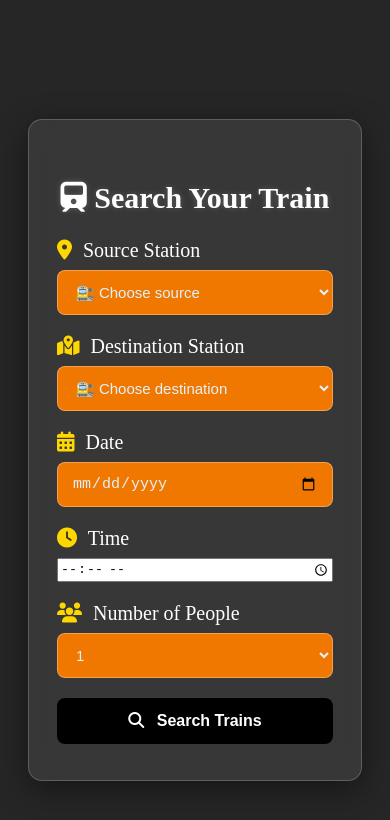
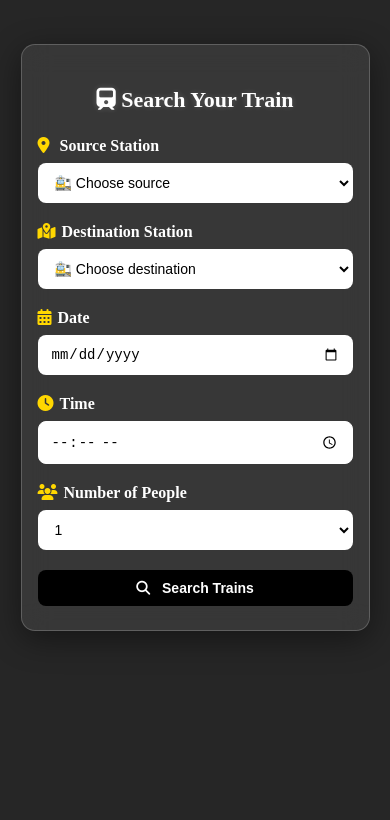
Before and after one commit to YashPrime-02/IRCTC-IMPROVISED-CLONE, an Angular app in the folder train-ticket-frontend/: page /train-search in a window 390 px wide. Shown: the top 820 px of the page. Built offline with nearby package versions, Linux system fonts and the light colour scheme; sample sign-in values are in the browser's storage.

Commit message:
Made Train search mobile responsive

```diff
--- a/train-ticket-frontend/src/app/train-search/train-search/train-search.component.css
+++ b/train-ticket-frontend/src/app/train-search/train-search/train-search.component.css
@@ -6,23 +6,29 @@
   --border: rgba(255, 255, 255, 0.2);
 }
 
-body, html {
+/* Global Reset */
+body,
+html {
   margin: 0;
   padding: 0;
   font-family: 'Segoe UI', sans-serif;
   font-size: 16px;
   line-height: 1.6;
-  background: linear-gradient(135deg, #001f3f, #0074D9);
+  background: linear-gradient(135deg, #0f2027, #203a43, #2c5364);
+  background-size: 400% 400%;
+  animation: bgShift 20s ease infinite;
   height: 100%;
   overflow-x: hidden;
 }
 
+/* Main Page Container */
 .page-container {
   display: flex;
   align-items: center;
   justify-content: center;
-  min-height: 100vh;
+  min-height: 100%;
   padding: 20px;
+  gap: 10px;
 }
 
 /* Card Container */
@@ -33,7 +39,7 @@ body, html {
   backdrop-filter: var(--blur);
   -webkit-backdrop-filter: var(--blur);
   box-shadow: 0 8px 32px rgba(0, 0, 0, 0.25);
-  color:rgba(255, 255, 255, 0.2);
+  color: rgba(255, 255, 255, 0.9);
 }
 
 /* Form Box */
@@ -47,13 +53,13 @@ body, html {
 
 .form-box h2 {
   text-align: center;
-  color:white;
+  color: white;
   font-size: 30px;
   margin-bottom: 24px;
   text-shadow: 0 0 6px rgba(255, 255, 255, 0.2);
 }
 
-/* Input & Select Styles */
+/* Input & Select Fields */
 .form-group {
   margin-bottom: 20px;
   display: flex;
@@ -73,26 +79,29 @@ body, html {
 }
 
 input[type="date"],
+input[type="time"],
 select {
   padding: 12px 14px;
   border-radius: 8px;
   border: 1px solid white;
   font-size: 15px;
-  background-color: rgba(255, 255, 255, 0.1);
-  color:black;
+  /* background-color: rgba(255, 255, 255, 0.1); */
+  color: black;
   outline: none;
   transition: all 0.3s ease;
 }
 
 input[type="date"]:focus,
+input[type="time"]:focus,
 select:focus {
   border-color: var(--accent);
-  background-color: rgba(255, 255, 255, 0.2);
+  /* background-color: rgba(255, 255, 255, 0.2); */
   box-shadow: 0 0 10px rgba(0, 120, 212, 0.4);
 }
 
-/* Button */
-button {
+/* Buttons */
+button,
+.book-btn {
   background: black;
   border: none;
   width: 100%;
@@ -105,7 +114,8 @@ button {
   transition: background 0.3s ease;
 }
 
-button i {
+button i,
+.book-btn i {
   margin-right: 8px;
 }
 
@@ -113,12 +123,27 @@ button:hover {
   background: red;
 }
 
-/* Train Modal */
+.book-btn {
+  background: #ff6a00;
+  width: auto;
+  padding: 10px 18px;
+  display: inline-flex;
+  align-items: center;
+}
+
+.book-btn:hover {
+  background: #ff4500;
+}
+
+/* Train Modal Overlay */
 .train-modal {
   position: fixed;
-  inset: 0;
-  background: rgba(0, 0, 0, 0.6);
-  backdrop-filter: blur(10px);
+  top: 0;
+  left: 0;
+  height: 100vh;
+  width: 100vw;
+  background: rgba(0, 0, 0, 0.85);
+  backdrop-filter: blur(5px);
   display: flex;
   align-items: center;
   justify-content: center;
@@ -126,33 +151,48 @@ button:hover {
   animation: fadeIn 0.4s ease-in-out;
 }
 
+/* Modal Content */
 .modal-content {
+  background: rgba(255, 255, 255, 0.08);
+  backdrop-filter: blur(14px);
+  -webkit-backdrop-filter: blur(14px);
+  border: 1px solid rgba(255, 255, 255, 0.2);
+  box-shadow: 0 8px 32px rgba(0, 0, 0, 0.45);
+  color: #f8f8f8;
+  font-size: 18px;
+
+  width: 90%;
   max-width: 900px;
-  width: 90%;
   max-height: 90vh;
   overflow-y: auto;
   padding: 32px;
   border-radius: 14px;
-  color: #fff;
+  position: relative;
+  z-index: 1001;
   animation: fadeSlideUp 0.5s ease;
 }
 
+/* Close Button */
 .close-btn {
   position: absolute;
   top: 16px;
   right: 20px;
-
   color: #fff;
   border: none;
   border-radius: 50%;
   font-size: 18px;
   width: 36px;
   height: 36px;
+  background: rgba(255, 255, 255, 0.2);
   cursor: pointer;
   transition: background 0.3s;
 }
 
-/* Train Card Grid */
+.close-btn:hover {
+  background: rgba(255, 255, 255, 0.4);
+}
+
+/* Train Cards */
 .train-card-container {
   display: flex;
   flex-wrap: wrap;
@@ -168,6 +208,30 @@ button:hover {
   border-radius: 10px;
   box-shadow: 0 4px 12px rgba(255, 255, 255, 0.05);
   animation: fadeIn 0.5s ease-in;
+  margin-top: 2%;
+}
+
+/* Default Update */
+.train-card {
+  background: rgb(14 14 14 / 73%);
+}
+
+/* 💻 Tablets (≤1024px) */
+@media screen and (max-width: 1024px) {
+  .train-card {
+    flex: 1 1 calc(50% - 16px);
+    min-width: unset;
+  }
+}
+
+/* 📱 Mobile (≤768px) */
+@media screen and (max-width: 768px) {
+  .train-card {
+    flex: 1 1 100%;
+    width: 100%;
+    min-width: unset;
+    padding: 14px;
+  }
 }
 
 /* No Results */
@@ -182,9 +246,19 @@ button:hover {
   animation: fadeSlideUp 0.6s ease-in-out;
 }
 
-/* Progress Bar */
+/* Loading Bar */
+.loading-container {
+  margin-top: 20px;
+  text-align: center;
+}
+
+.loader-icon {
+  font-size: 24px;
+  color: white;
+}
+
 .progress-bar {
-  margin-top: 16px;
+  margin-top: 12px;
   width: 100%;
   height: 6px;
   background: rgba(255, 255, 255, 0.1);
@@ -200,18 +274,13 @@ button:hover {
   animation: progressLoad 2s linear infinite;
 }
 
-@keyframes progressLoad {
-  0% { width: 0%; }
-  50% { width: 60%; }
-  100% { width: 100%; }
-}
-
 /* Animations */
 @keyframes fadeSlideUp {
   from {
     opacity: 0;
     transform: translateY(18px);
   }
+
   to {
     opacity: 1;
     transform: translateY(0);
@@ -222,95 +291,192 @@ button:hover {
   from {
     opacity: 0;
   }
+
   to {
     opacity: 1;
   }
 }
-/* 🌌 DARK GRADIENT BACKGROUND WITH ANIMATION */
-html, body {
-  background: linear-gradient(135deg, #0f2027, #203a43, #2c5364) !important;
-  background-size: 400% 400% !important;
-  animation: bgShift 20s ease infinite !important;
+
+@keyframes progressLoad {
+  0% {
+    width: 0%;
+  }
+
+  50% {
+    width: 60%;
+  }
+
+  100% {
+    width: 100%;
+  }
 }
 
 @keyframes bgShift {
-  0% { background-position: 0% 50%; }
-  50% { background-position: 100% 50%; }
-  100% { background-position: 0% 50%; }
+  0% {
+    background-position: 0% 50%;
   }
 
-/* 🔳 GLASS EFFECT FOR FORM & MODAL  FOR BOX COLORS*/
-.form-box,
+  50% {
+    background-position: 100% 50%;
+  }
+
+  100% {
+    background-position: 0% 50%;
+  }
+}
+
+/* 🔺 Minimal Cross Button */
+
+
+.close-cross-btn {
+  position: absolute;
+  top: 14px;
+  right: 20px;
+  background: none;
+  border: none;
+  font-size: 28px;
+  color: white;
+  cursor: pointer;
+  z-index: 1001;
+  line-height: 1;
+  padding: 0;
+}
+
+.close-cross-btn:hover {
+  color: #ff4d4d;
+}
+
+
+/* 🌐 Tablet (≤ 1024px) */
+@media screen and (max-width: 1024px) {
+  .form-box {
+    padding: 28px 20px;
+    max-width: 90%;
+  }
+
   .modal-content {
-  background: rgba(255, 255, 255, 0.08) !important;
-  backdrop-filter: blur(14px) !important;
-  -webkit-backdrop-filter: blur(14px) !important;
-  border: 1px solid rgba(255, 255, 255, 0.2) !important;
-  box-shadow: 0 8px 32px rgba(0, 0, 0, 0.45) !important;
-  color: #f8f8f8 !important;
+    max-width: 90%;
+    padding: 24px;
+  }
+
+  .train-card {
+    flex: 1 1 calc(50% - 16px);
+  }
+
+  .form-box h2 {
+    font-size: 26px;
+  }
+
+  .form-group label {
     font-size: 18px;
   }
 
-/* ✏️ INPUT FIELDS - BRIGHT & CLEAN */
-.form-box select,
-.form-box input[type="date"] {
-  background:rgb(240 120 1) !important;
+  button,
+  .book-btn {
     font-size: 15px;
-  border: 1px solid rgba(255, 255, 255, 0.3) !important;
+    padding: 12px;
   }
 
-/* 🟤 MODAL BACKDROP */
+  .close-cross-btn {
+    font-size: 26px;
+    top: 12px;
+    right: 16px;
+  }
+}
+
+/* 📱 Mobile (≤ 768px) */
+@media screen and (max-width: 768px) {
+  .page-container {
+    flex-direction: column;
+    padding: 16px 12px;
+  }
+
+  .form-box {
+    padding: 24px 16px;
+    max-width: 90%;
+    margin-top: 20px;
+    z-index: 1;
+  }
+
+  .modal-content {
+    width: 94%;
+    max-height: 90vh;
+    padding: 20px 16px;
+    margin: auto;
+    position: fixed;
+    top: 50%;
+    left: 50%;
+    transform: translate(-50%, -50%) !important;
+    z-index: 999;
+  }
+
   .train-modal {
-  background: rgba(0, 0, 0, 0.85) !important;
-  backdrop-filter: blur(5px) !important;
+    display: flex;
+    align-items: center;
+    justify-content: center;
+    padding: 0 10px;
+    z-index: 998;
   }
-.train-card {
-  cursor: pointer;
-  transition: transform 0.2s ease, background 0.2s ease;
-}
-.train-card:hover {
-  transform: scale(1.02);
-  background: rgba(255, 255, 255, 0.2);
-}
-.train-cards-container {
-  display: flex;
+
+  .train-card-container {
     flex-direction: column;
-  gap: 20px;
-  padding: 20px;
+    align-items: stretch;
+    gap: 14px;
   }
 
   .train-card {
-  background-color: #ffffff;
-  border-radius: 12px;
-  padding: 20px;
-  box-shadow: 0 0 12px rgba(0, 0, 0, 0.1);
+    flex: 1 1 100%;
+    width: 91%;
+    margin-top: 4%;
   }
 
-.train-card h3 {
-  margin-bottom: 10px;
-  font-size: 20px;
-  color: #333;
+  .form-box h2 {
+    font-size: 22px;
   }
 
-.train-card p {
-  margin: 6px 0;
-  color: #555;
+  .form-group label {
+    font-size: 16px;
+  }
+
+  input[type="date"],
+  input[type="time"],
+  select {
     font-size: 14px;
+    padding: 10px 12px;
+  }
+
+  button,
+  .book-btn {
+    font-size: 14px;
+    padding: 10px 14px;
   }
 
   .book-btn {
-  margin-top: 15px;
-  background-color: #007bff;
-  color: white;
-  border: none;
-  padding: 10px 16px;
-  border-radius: 6px;
-  font-weight: 600;
-  cursor: pointer;
-  width: 100%;
-  transition: background 0.3s ease;
+    padding: 8px 12px;
+    font-size: 13px;
   }
 
-.book-btn:hover {
-  background-color: #0056b3;
+  .close-cross-btn {
+    top: 3px;
+    right: 0px;
+    font-size: 24px;
   }
+
+  .no-results {
+    font-size: 14px;
+    padding: 12px 16px;
+  }
+
+  .loader-icon {
+    font-size: 20px;
+  }
+
+  .progress-bar {
+    height: 5px;
+  }
+
+  .modal-content::-webkit-scrollbar {
+    width: 0;
+    /* Hide scrollbar */
+  }
+}
--- a/train-ticket-frontend/src/app/train-search/train-search/train-search.component.html
+++ b/train-ticket-frontend/src/app/train-search/train-search/train-search.component.html
@@ -4,7 +4,7 @@
 
     <!-- Input Fields -->
     <div class="form-group">
-      <label for="source"><i class="fas fa-map-marker-alt"></i> Source Station</label>
+      <label for="source"><i class="fas fa-map-marker-alt"></i><strong> Source Station</strong></label>
       <select id="source" #sourceRef>
         <option value="">🚉 Choose source</option>
         <option *ngFor="let s of stations" [value]="s.stationCode">
@@ -14,7 +14,7 @@
     </div>
 
     <div class="form-group">
-      <label for="destination"><i class="fas fa-map-marked-alt"></i> Destination Station</label>
+      <label for="destination"><i class="fas fa-map-marked-alt"></i><strong>Destination Station</strong></label>
       <select id="destination" #destinationRef>
         <option value="">🚉 Choose destination</option>
         <option *ngFor="let s of stations" [value]="s.stationCode">
@@ -24,17 +24,17 @@
     </div>
 
     <div class="form-group">
-      <label for="journeyDate"><i class="fas fa-calendar-alt"></i> Date</label>
+      <label for="journeyDate"><i class="fas fa-calendar-alt"></i> <strong>Date</strong></label>
       <input type="date" id="journeyDate" [(ngModel)]="selectedDate" />
     </div>
 
     <div class="form-group">
-      <label for="journeyTime"><i class="fas fa-clock"></i> Time</label>
+      <label for="journeyTime"><i class="fas fa-clock"></i> <strong>Time</strong></label>
       <input type="time" id="journeyTime" [(ngModel)]="selectedTime" />
     </div>
 
     <div class="form-group">
-      <label for="numPeople"><i class="fas fa-users"></i> Number of People</label>
+      <label for="numPeople"><i class="fas fa-users"></i> <strong>Number of People</strong></label>
       <select id="numPeople" [(ngModel)]="numberOfPeople">
         <option *ngFor="let n of peopleOptions" [value]="n">{{ n }}</option>
       </select>
@@ -54,6 +54,9 @@
 
   <!-- Results Modal -->
   <div class="modal-content" *ngIf="showModal && trains.length > 0">
+    <!-- Cross Button -->
+    <button class="close-cross-btn" (click)="closeModal()">×</button>
+
     <div class="train-cards-container">
       <div class="train-card" *ngFor="let train of trains">
         <h3><i class="fas fa-train"></i> {{ train.trainName }}</h3>
@@ -62,7 +65,7 @@
         <p><i class="fas fa-calendar-day"></i> Date: {{ selectedDate || 'N/A' }}</p>
 
         <button class="book-btn" (click)="bookTrain(train)">
-          <i class="fas fa-ticket-alt"></i> Book
+          <i class="fas fa-ticket-alt"></i> Proceed to Book Ticket
         </button>
       </div>
     </div>
--- a/train-ticket-frontend/src/styles.css
+++ b/train-ticket-frontend/src/styles.css
@@ -18,7 +18,7 @@
 
 .blue-glass-theme .form-box select,
 .blue-glass-theme .form-box input[type="date"] {
-  background: rgba(255, 255, 255, 0.12) !important;
+  background: white;
   border: 1px solid rgba(255, 255, 255, 0.3) !important;
-  color: #e3f2fd !important;
+  color: #000000 !important;
 }
```
Also changed, not shown: train-ticket-frontend/src/app/booking/booking.service.ts (+5 -14 lines). Lines whose indentation alone changed are shown as unchanged.
